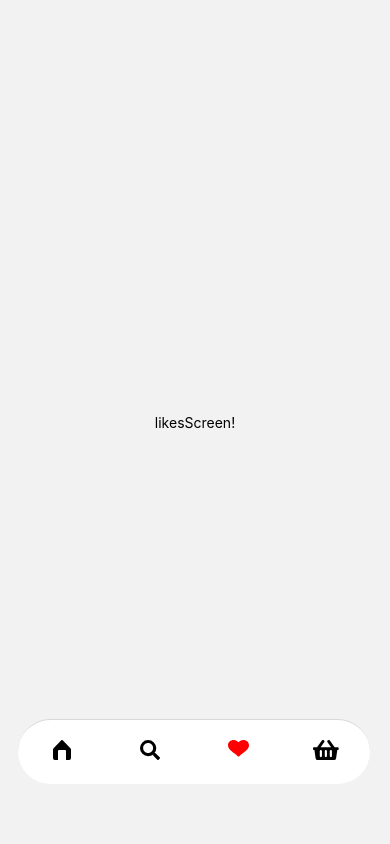
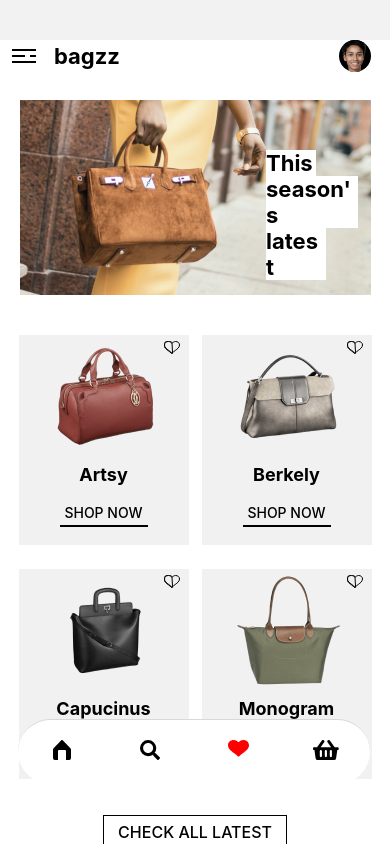
Before and after one commit to olatunjiemanuel/shoppingAppUI, a React Native app: screen /likesScreen in a window 390 px wide. Built offline with nearby package versions, Linux system fonts and the light colour scheme.

Commit message:
building likes screen and its components

```diff
--- a/screens/likesScreen.js
+++ b/screens/likesScreen.js
@@ -1,14 +1,133 @@
 import React from 'react';
-import {StyleSheet, Text, View} from 'react-native';
+import {
+  ScrollView,
+  StyleSheet,
+  Text,
+  View,
+  TouchableOpacity,
+  Modal,
+} from 'react-native';
+import SeasonsLatestComponent from '../components/SeasonsLatestComponent';
 
-const likesScreen = () => {
+//component imports
+import HeaderComponent from '../components/HeaderComponent';
+import BagItemComponent from '../components/BagItemComponent';
+import CategoryComponent from '../components/CatergoryComponent';
+
+const homeScreen = () => {
   return (
-    <View style={{flex: 1, justifyContent: 'center', alignItems: 'center'}}>
-      <Text>likesScreen!</Text>
-    </View>
+    <ScrollView style={styles.homeContainer}>
+      <Modal visible={false}></Modal>
+      <View>
+        <HeaderComponent
+          text="bagzz"
+          image={require('../assets/Images/userprofilepic.png')}
+        />
+      </View>
+      <View style={{marginTop: 28}}>
+        <SeasonsLatestComponent
+          image1={require('../assets/Images/SeasonsLatest1.png')}
+          image2={require('../assets/Images/SeasonsLatest2.png')}
+        />
+      </View>
+      <View style={{marginHorizontal: 12, marginTop: 30}}>
+        <View style={styles.itemWrapper}>
+          <View>
+            <BagItemComponent
+              image={require('../assets/Images/redBag.png')}
+              mainText="Artsy"
+            />
+          </View>
+          <View>
+            <BagItemComponent
+              image={require('../assets/Images/greyBag.png')}
+              mainText="Berkely"
+            />
+          </View>
+        </View>
+        <View style={[styles.itemWrapper, {marginTop: 24}]}>
+          <View>
+            <BagItemComponent
+              image={require('../assets/Images/blackBag.png')}
+              mainText="Capucinus"
+            />
+          </View>
+          <View>
+            <BagItemComponent
+              image={require('../assets/Images/greenBag.png')}
+              mainText="Monogram"
+            />
+          </View>
+        </View>
+      </View>
+      <TouchableOpacity style={styles.textContainer}>
+        <Text style={styles.text}>CHECK ALL LATEST</Text>
+      </TouchableOpacity>
+      <View style={{marginTop: 48, marginHorizontal: 20}}>
+        <Text style={{fontWeight: '700', fontSize: 24, lineHeight: 30.19}}>
+          Shop by categories
+        </Text>
+      </View>
+      <View style={{marginTop: 24, marginHorizontal: 12}}>
+        <View style={styles.itemWrapper}>
+          <View>
+            <CategoryComponent
+              text="Handle bags"
+              image={require('../assets/Images/handleBags.png')}
+            />
+          </View>
+          <View>
+            <CategoryComponent
+              text="Crossbody bags"
+              image={require('../assets/Images/crossBodyBags.png')}
+            />
+          </View>
+        </View>
+        <View style={[styles.itemWrapper, {marginTop: 24}]}>
+          <View>
+            <CategoryComponent
+              text="Shoulder bags"
+              image={require('../assets/Images/shoulderBags.png')}
+            />
+          </View>
+          <View>
+            <CategoryComponent
+              text="Tote bag"
+              image={require('../assets/Images/toteBag.png')}
+            />
+          </View>
+        </View>
+      </View>
+      <TouchableOpacity style={[styles.textContainer, {width: 240}]}>
+        <Text style={styles.text}>BROWSE ALL CATERGORIES</Text>
+      </TouchableOpacity>
+    </ScrollView>
   );
 };
 
-export default likesScreen;
+export default homeScreen;
 
-const styles = StyleSheet.create({});
+const styles = StyleSheet.create({
+  homeContainer: {
+    marginTop: 40,
+    backgroundColor: '#fff',
+  },
+  itemWrapper: {
+    flexDirection: 'row',
+    justifyContent: 'space-around',
+  },
+  textContainer: {
+    marginTop: 36,
+    alignSelf: 'center',
+    borderWidth: 1,
+    width: 184,
+    height: 35,
+    justifyContent: 'center',
+  },
+  text: {
+    textAlign: 'center',
+    fontWeight: '500',
+    lineHeight: 18.77,
+    fontSize: 16,
+  },
+});
```
